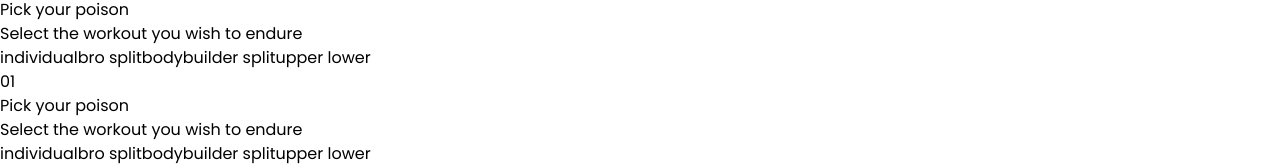
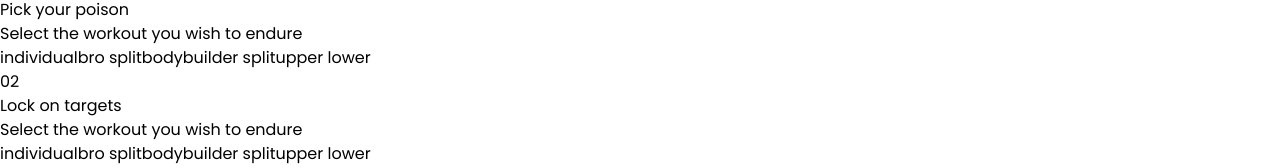
Before and after one commit to EmmanuelOBUjunior/machoman, a React (Vite) app: page / in a window 1280 px wide. Shown: the part 194-362 px from the top of the page. Built offline with nearby package versions, Linux system fonts and the light colour scheme.

Commit message:
Working on the second header

```diff
--- a/src/components/Generator.jsx
+++ b/src/components/Generator.jsx
@@ -40,8 +40,8 @@ export default function Generator() {
         })}
       </div>
       <Header
-        index={"01"}
-        title={"Pick your poison"}
+        index={"02"}
+        title={"Lock on targets"}
         description={"Select the workout you wish to endure"}
       />
       <div className="grid grid-cols-2 sm:grid-cols-4 gap-4">
```
